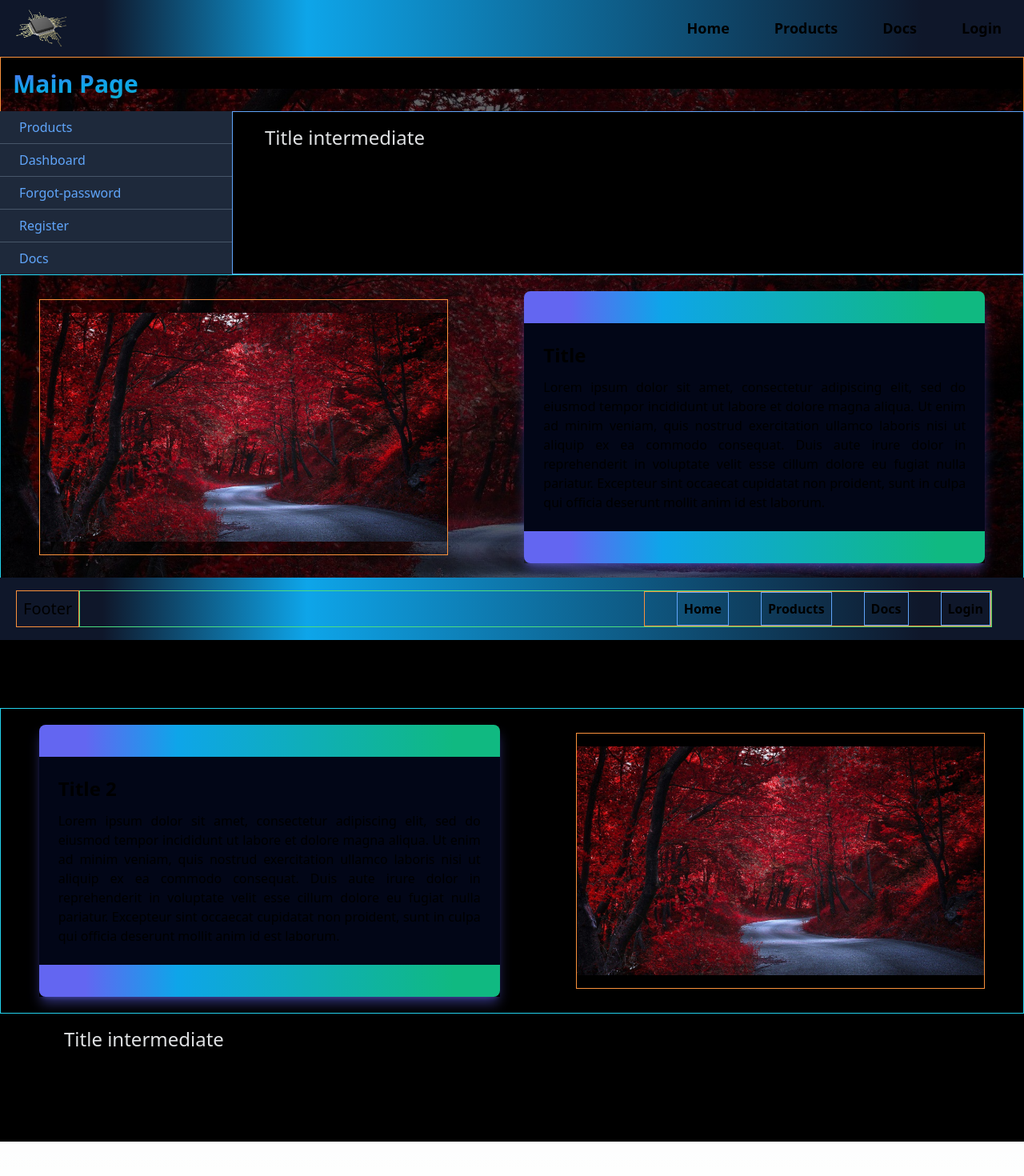
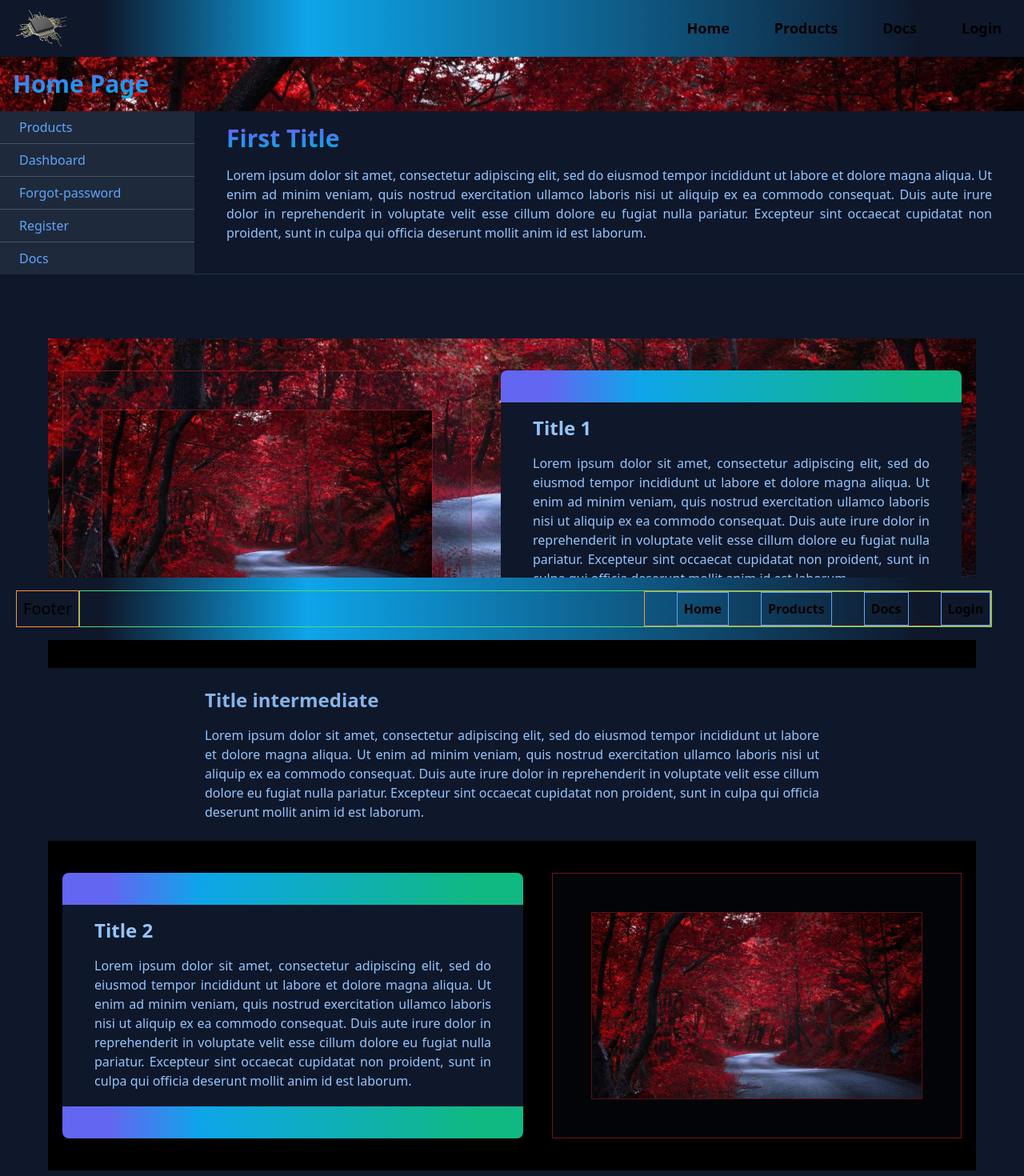
Before and after one commit to TLRKiliann/nextjs14-vishwas, a Next.js app in the folder my-app/: page / in a window 1280 px wide. Shown: the top 1470 px of the page at 80% size. Built offline with nearby package versions, Linux system fonts and the light colour scheme.

Commit message:
design improved

```diff
--- a/my-app/app/page.tsx
+++ b/my-app/app/page.tsx
@@ -14,15 +14,15 @@ export default function Home() {
   }
 
   return (
-    <div className='relative flex bg-black z-0'>
+    <div className='relative text-blue-300 flex bg-black z-0'>
 
-      <div className='fixed flex align-center justify-center w-full h-full border border-orange-400 -z-10'>
+      <div className='fixed flex align-center justify-center w-full h-auto -z-10'>
         <Image
           src={forestImg}
           width={1920}
           height={1080}
           alt="cpu img"
-          className='flex w-auto h-auto opacity-40 m-auto object-cover'
+          className='flex w-auto h-auto m-auto object-cover'
         />
       </div>
 
@@ -30,14 +30,16 @@ export default function Home() {
 
         <div>
           <h1 className='text-3xl font-extrabold
-            text-transparent bg-clip-text
-            bg-gradient-to-br from-indigo-500 from-10% via-sky-500 via-30% to-emerald-500 to-90% p-4'
+              text-transparent bg-clip-text bg-gradient-to-br from-indigo-500 from-10%
+              via-sky-500 via-40% to-emerald-500 to-90% p-4'
           >
-            Main Page
+            Home Page
           </h1>
         </div>
 
         <div className="w-full flex flex-row align-center">
+
+
           <aside className='flex flex-col w-[300px] bg-slate-800'>
 
             <Link href="/products"
@@ -81,9 +83,12 @@ export default function Home() {
 
           </aside>
 
-
-          <div className='w-4/5 bg-black border border-blue-400'>
-            <h2 className='text-2xl text-slate-50 opacity-90 my-4 px-10'>Title intermediate</h2>
+          <div className='w-full bg-slate-900 border-b border-blue-400/20'>
+            <h2 className='text-3xl font-extrabold
+              text-transparent bg-clip-text bg-gradient-to-br from-indigo-500 from-10%
+              via-sky-500 via-50% to-emerald-500 to-90% my-4 px-10'>
+              First Title
+            </h2>
             <p className='text-justify px-10'>
               Lorem ipsum dolor sit amet, consectetur adipiscing elit, sed do eiusmod
               tempor incididunt ut labore et dolore magna aliqua. Ut enim ad minim veniam,
@@ -93,22 +98,30 @@ export default function Home() {
               culpa qui officia deserunt mollit anim id est laborum.
             </p>
           </div>
+
         </div>
 
+        <div className='w-full h-20 bg-slate-900'>
+        </div>
 
-        <div className='flex align-center justify-around w-full border border-cyan-400 py-5'>
+        <div className='flex align-center justify-around w-full m-auto'>
 
-          <div className='w-2/5 max-w-lg h-80 max-h-xs flex border border-orange-400 m-auto'>
+          <div className='w-[60px] bg-slate-900'>
+          </div>
+
+          <div className='flex w-2/5 max-w-lg max-h-xs bg-slate-900/20 border border-red-600/50 m-auto my-10 p-12'>
             <Image
               src={forestImg}
               width={1920}
               height={1080}
               alt="forest img"
-              className='flex w-auto h-auto m-auto object-cover'
+              className='flex w-auto h-auto m-auto border border-red-600/40 object-cover'
             />
           </div>
 
-          <div className='w-6/12 max-w-xl flex flex-col shadow-lg shadow-indigo-500/50 m-auto'>
+          <div className='w-6/12 max-w-xl flex flex-col text-blue-300 m-auto my-10
+            transition ease-in-out
+            hover:scale-105 hover:text-blue-200 hover:shadow-2xl'>
 
             <span className='h-10 border-none
               bg-gradient-to-r from-indigo-500 from-10% via-sky-500 via-30% to-emerald-500 to-90%
@@ -117,9 +130,9 @@ export default function Home() {
 
             <section className='w-full flex'>
 
-              <article className='h-auto bg-slate-950 p-6'>
-                <h2 className='text-2xl font-bold mt-0 mb-3'>Title</h2>
-                <p className='text-justify'>
+              <article className='h-auto bg-slate-900'>
+                <h2 className='text-2xl font-bold py-4 pl-10'>Title 1</h2>
+                <p className='text-justify px-10 pb-5'>
                   Lorem ipsum dolor sit amet, consectetur adipiscing elit, sed do eiusmod
                   tempor incididunt ut labore et dolore magna aliqua. Ut enim ad minim veniam,
                   quis nostrud exercitation ullamco laboris nisi ut aliquip ex ea commodo consequat.
@@ -133,17 +146,22 @@ export default function Home() {
 
             <span className='h-10 border-none
               bg-gradient-to-r from-indigo-500 from-10% via-sky-500 via-30% to-emerald-500 to-90%
-              rounded-bl-lg rounded-br-lg'
-            >
+              rounded-bl-lg rounded-br-lg'>
             </span >
 
           </div>
+
+          <div className='w-[60px] bg-slate-900'>
+          </div>
+
         </div>
 
 
-        <div className='w-full h-40 bg-black'>
-          <h2 className='text-2xl text-slate-50 opacity-90 my-4 px-20'>Title intermediate</h2>
-          <p className='text-justify px-20'>
+        <div className='w-full bg-slate-900 p-3'>
+          <h2 className='w-[800px] text-2xl font-bold opacity-90 mx-auto mt-3 px-4 pb-4'>
+            Title intermediate
+          </h2>
+          <p className='w-[800px] text-justify mx-auto px-4 mb-3'>
             Lorem ipsum dolor sit amet, consectetur adipiscing elit, sed do eiusmod
             tempor incididunt ut labore et dolore magna aliqua. Ut enim ad minim veniam,
             quis nostrud exercitation ullamco laboris nisi ut aliquip ex ea commodo consequat.
@@ -154,9 +172,14 @@ export default function Home() {
         </div>
 
 
-        <div className='flex align-center justify-around w-full border border-cyan-400 py-5'>
+        <div className='flex align-center justify-around w-full m-auto'>
 
-          <div className='w-6/12 max-w-xl flex flex-col shadow-lg shadow-indigo-500/50 m-auto'>
+          <div className='w-[60px] bg-slate-900'>
+          </div>
+
+          <div className='w-6/12 max-w-xl flex flex-col text-blue-300 m-auto my-10
+            transition ease-in-out
+            hover:scale-105 hover:text-blue-200 hover:shadow-2xl'>
 
             <span className='h-10 border-none
               bg-gradient-to-r from-indigo-500 from-10% via-sky-500 via-30% to-emerald-500 to-90%
@@ -165,9 +188,9 @@ export default function Home() {
 
             <section className='w-full flex'>
 
-              <article className='h-auto bg-slate-950 p-6'>
-                <h2 className='text-2xl font-bold mt-0 mb-3'>Title 2</h2>
-                <p className='text-justify'>
+              <article className='h-auto bg-slate-900'>
+                <h2 className='text-2xl font-bold py-4 pl-10'>Title 2</h2>
+                <p className='text-justify px-10 pb-5'>
                   Lorem ipsum dolor sit amet, consectetur adipiscing elit, sed do eiusmod
                   tempor incididunt ut labore et dolore magna aliqua. Ut enim ad minim veniam,
                   quis nostrud exercitation ullamco laboris nisi ut aliquip ex ea commodo consequat.
@@ -181,28 +204,33 @@ export default function Home() {
 
             <span className='h-10 border-none
               bg-gradient-to-r from-indigo-500 from-10% via-sky-500 via-30% to-emerald-500 to-90%
-              rounded-bl-lg rounded-br-lg'
-            >
+              rounded-bl-lg rounded-br-lg'>
             </span >
 
           </div>
 
-          <div className='w-2/5 max-w-lg h-80 max-h-xs flex
-            border border-orange-400 m-auto'>
+          <div className='flex w-2/5 max-w-lg max-h-xs bg-slate-900/20 border border-red-600/50 m-auto my-10 p-12'>
             <Image
               src={forestImg}
               width={1920}
               height={1080}
               alt="forest img"
-              className='flex w-auto h-auto m-auto object-cover'
+              className='flex w-auto h-auto m-auto border border-red-600/40 object-cover'
             />
+          </div>
+
+          <div className='w-[60px] bg-slate-900'>
           </div>
 
         </div>
 
-        <div className='w-full h-40 bg-black'>
-          <h2 className='text-2xl text-slate-50 opacity-90 my-4 px-20'>Title intermediate</h2>
-          <p className='text-justify px-20'>
+
+
+        <div className='flex flex-col w-full bg-slate-900 p-3'>
+            <h2 className='w-[800px] text-2xl mx-auto p-4'>
+              Last title
+            </h2>
+            <p className='w-[800px] text-blue-300 text-justify mx-auto mb-4 px-4 rounded-lg'>
               Lorem ipsum dolor sit amet, consectetur adipiscing elit, sed do eiusmod
               tempor incididunt ut labore et dolore magna aliqua. Ut enim ad minim veniam,
               quis nostrud exercitation ullamco laboris nisi ut aliquip ex ea commodo consequat.
```
Lines whose indentation alone changed are shown as unchanged.
